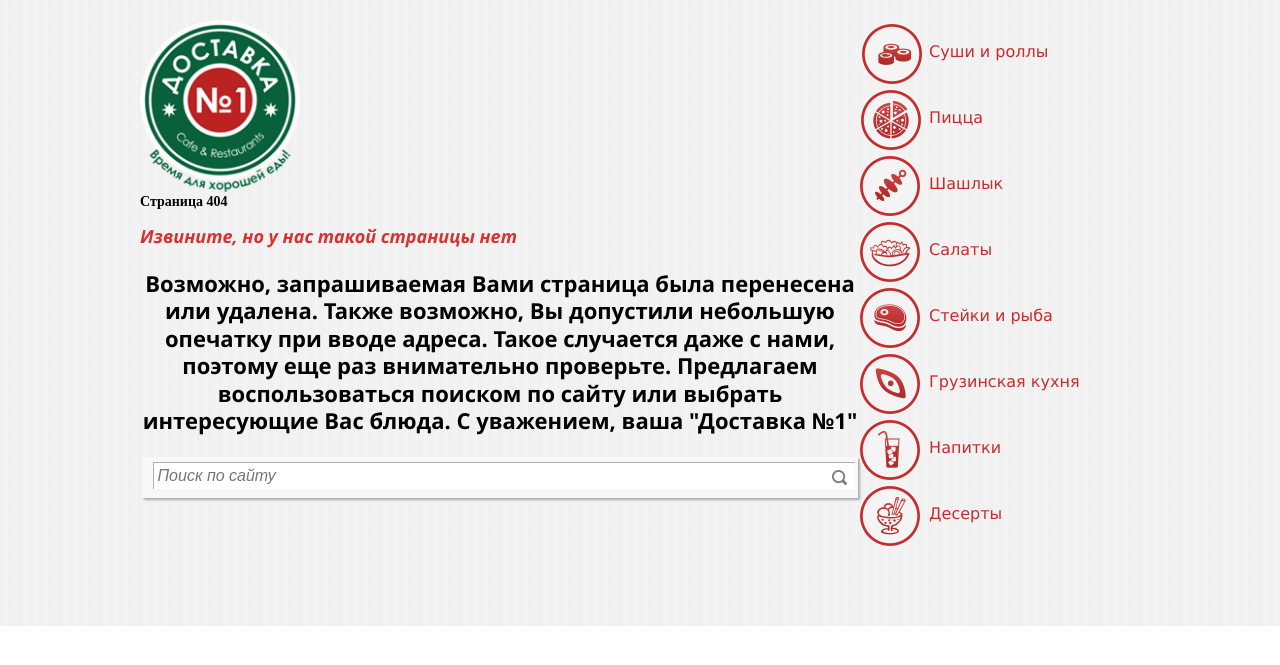
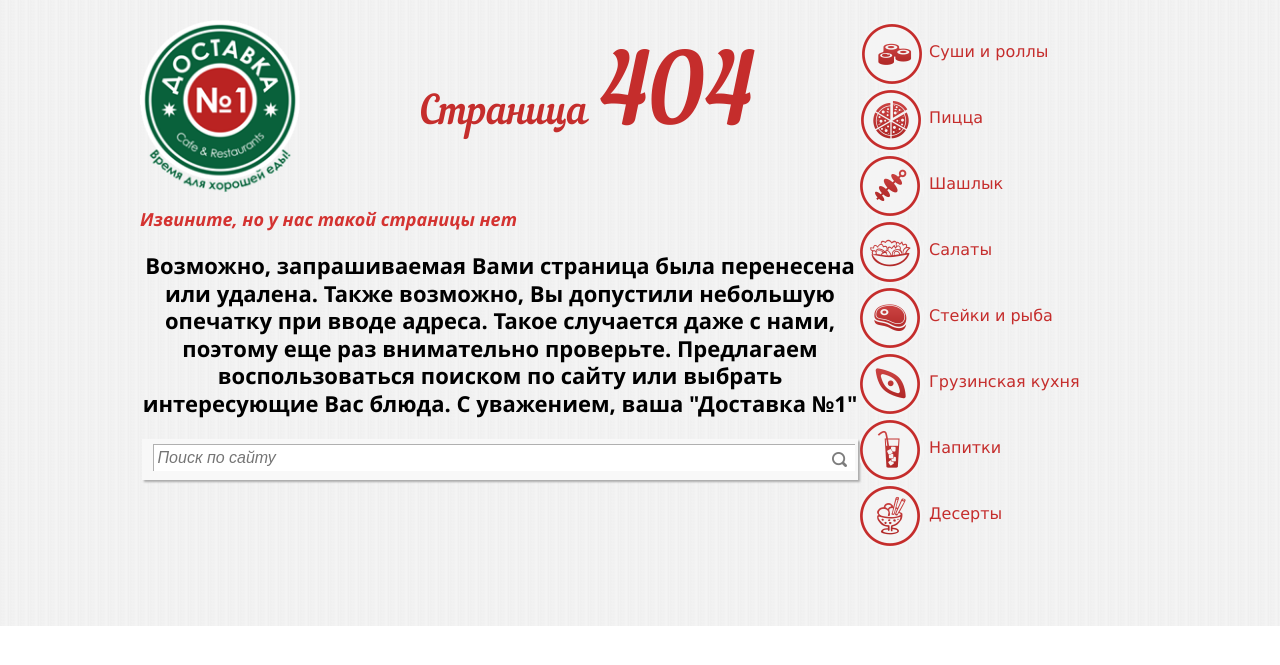
Before and after one commit to Tinabast/dostavka, a PHP site: page /404.html in a window 1280 px wide. Shown: the top 665 px of the page. Run offline with PHP 8.4, Linux system fonts and the light colour scheme; some web fonts are replaced.

Commit message:
Customizing 404 page

```diff
--- a/404.html
+++ b/404.html
@@ -10,14 +10,14 @@
 			<div class="container">
 				<div class="grid-inline grid-inline_b">
 					<div class="column column_b">
-						<header class="header grid-inline">
+						<header class="header grid-inline grid-inline_b">
 							<div class="column column_a">
 								<div class="logo-wrapper">
 									<img class="logo" src="images/logo.png">
 								</div>
 							</div>
 							<div class="column column_b">
-								<strong>Страница 404</strong>
+								<h1 class="page-title page-title_high">Страница <span class="page-title_xl">404</span></h1>
 							</div>
 						</header>
 						<h2 class="page-subtitle">
--- a/css/base.css
+++ b/css/base.css
@@ -276,7 +276,9 @@ ul {
 	width: 220px;
 	margin-right: 20px;
 }
-
+.grid-inline_b .grid-inline_b .column_b {
+	width: 435px;
+}
 .column-sample {
 	height: 40px;
 }
@@ -1168,7 +1170,18 @@ ul {
 }
 
 /* LIST PAGE */
-
+.page-title {
+	font-family: 'NautilusPompilius';
+	font-size: 40px;
+	color: #c52d2c;
+	font-weight: 300;
+}
+.page-title_xl {
+	font-size: 100px;
+}
+.page-title_high {
+	line-height: 100px;
+}
 .page-subtitle {
 	font-family: 'Segoe UI';
 	font-size: 18px;
```
